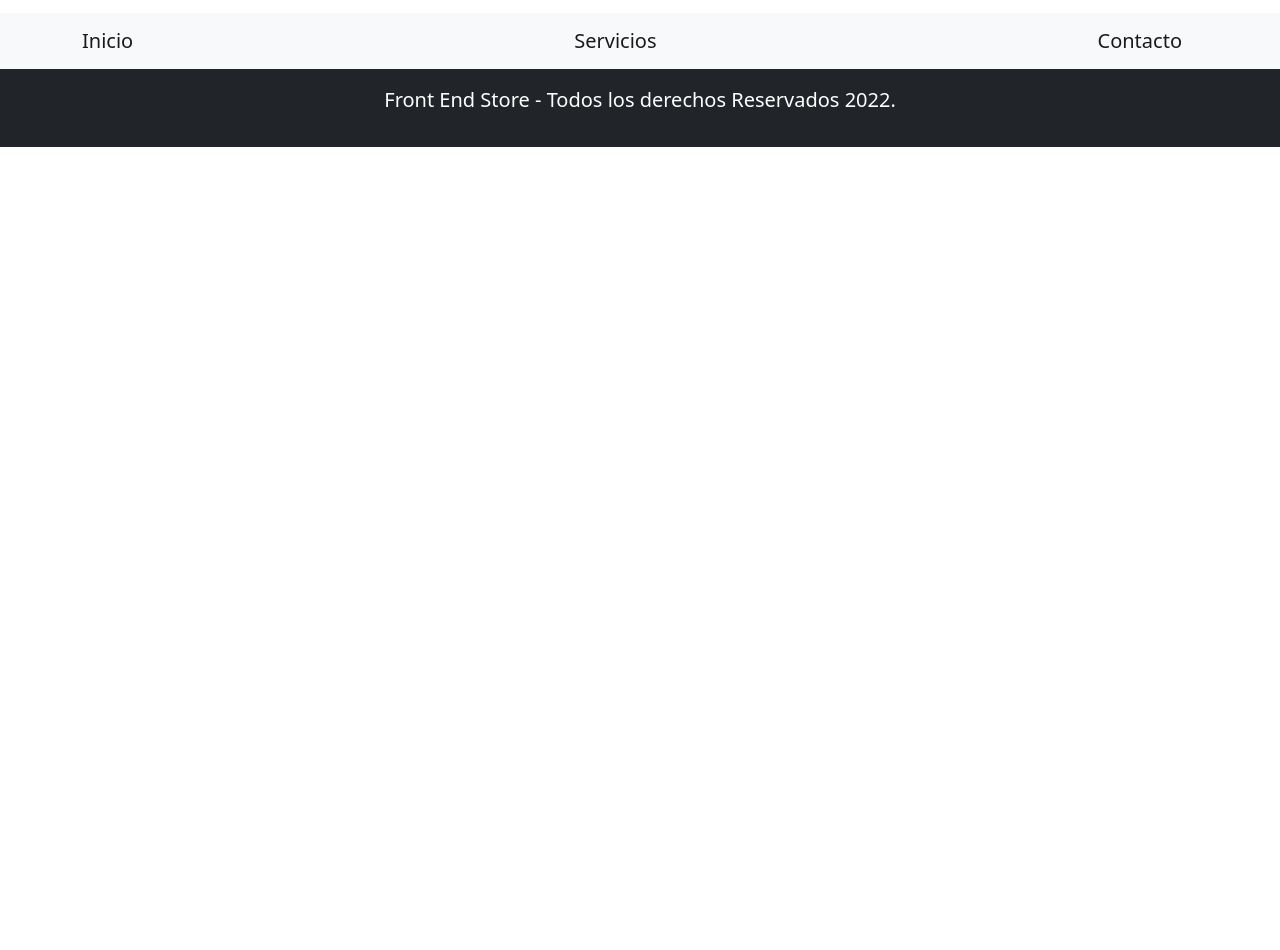
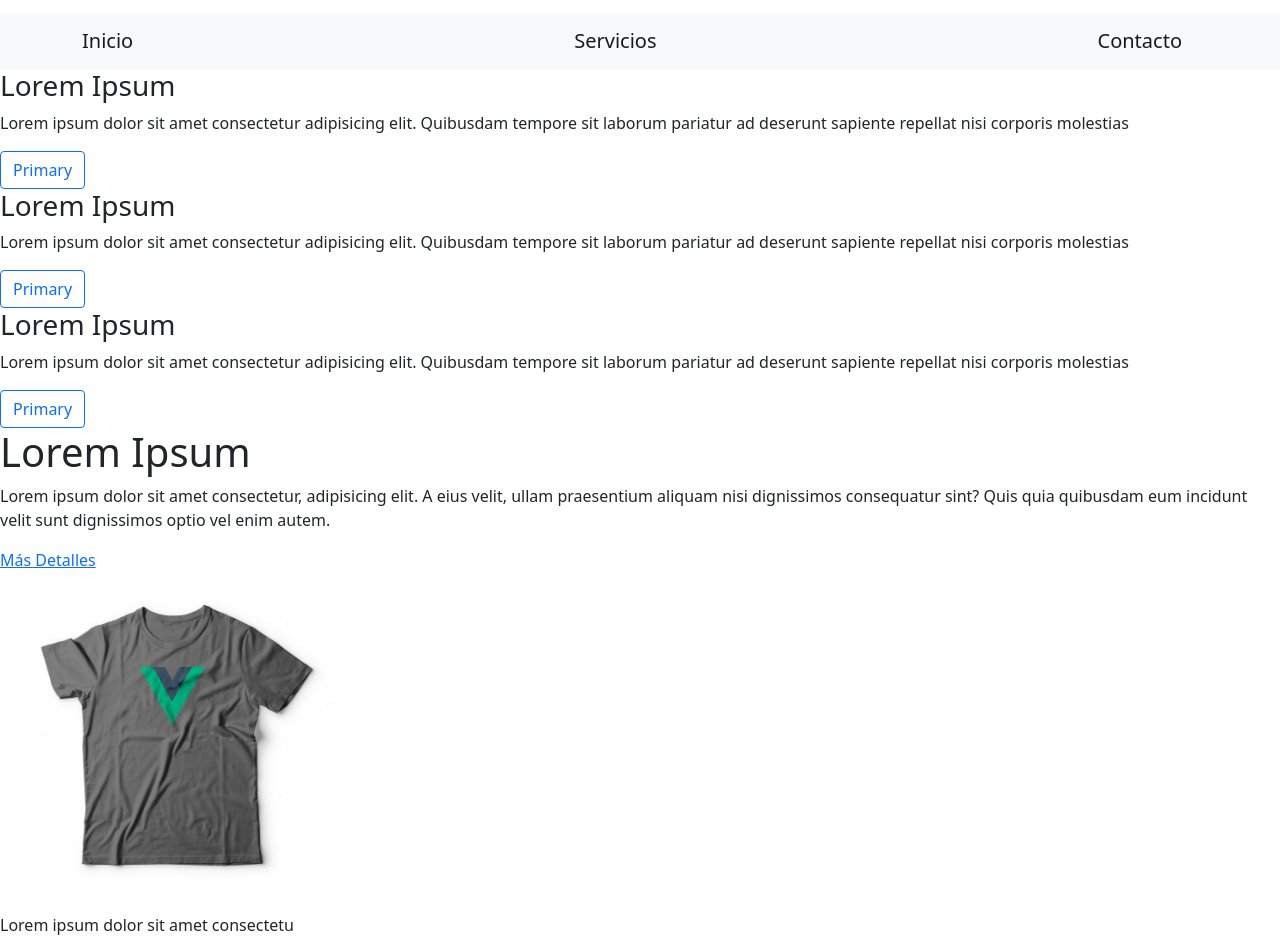
Before and after one commit to MarvinBrenes29/Laboratorio1, a plain HTML site: page servicios.html in a window 1280 px wide. Shown: the part 140-1090 px from the top of the page. Before the commit the page ends 800 px from the top, so only its background shows below. Drawn offline with nearby package versions, Linux system fonts and the light colour scheme.

Commit message:
HTML Finalizado

```diff
--- a/servicios.html
+++ b/servicios.html
@@ -21,12 +21,112 @@
 
     <div class="bg-light">
         <nav class="container navbar navbar-light mt-3 ">
-            <a class="navbar-brand">Inicio</a>
+            <a href="index.html" class="navbar-brand">Inicio</a>
             <a href="servicios.html" class="navbar-brand">Servicios</a>
             <a href="contactenos.html" class="navbar-brand">Contacto</a>
         </nav>
     </div>
 
+    <section>
+        <div>
+            <div>
+                <h3>Lorem Ipsum</h3>
+                <p>Lorem ipsum dolor sit amet consectetur adipisicing elit. Quibusdam tempore sit laborum pariatur ad
+                    deserunt sapiente repellat nisi corporis molestias</p>
+                <button type="button" class="btn btn-outline-primary">Primary</button>
+            </div>
+            <!--INFO-->
+
+            <div>
+                <h3>Lorem Ipsum</h3>
+                <p>Lorem ipsum dolor sit amet consectetur adipisicing elit. Quibusdam tempore sit laborum pariatur ad
+                    deserunt sapiente repellat nisi corporis molestias</p>
+                <button type="button" class="btn btn-outline-primary">Primary</button>
+            </div>
+            <!--INFO-->
+
+            <div>
+                <h3>Lorem Ipsum</h3>
+                <p>Lorem ipsum dolor sit amet consectetur adipisicing elit. Quibusdam tempore sit laborum pariatur ad
+                    deserunt sapiente repellat nisi corporis molestias</p>
+                <button type="button" class="btn btn-outline-primary">Primary</button>
+            </div>
+            <!--INFO-->
+        </div>
+    </section>
+
+    <main>
+        <div>
+            <div>
+                <h1>Lorem Ipsum</h1>
+                <p>Lorem ipsum dolor sit amet consectetur, adipisicing elit. A eius velit, ullam praesentium aliquam
+                    nisi dignissimos consequatur sint? Quis quia quibusdam eum incidunt velit sunt dignissimos optio vel
+                    enim autem.</p>
+                <a href="#">Más Detalles</a>
+            </div>
+
+            <div class="grid">
+                <div class="producto">
+                    <img src="img/1.jpg" alt="camisa 1">
+                    <p>Lorem ipsum dolor sit amet consectetu</p>
+                </div>
+                <!--.producto-->
+
+                <div class="producto">
+                    <img src="img/1.jpg" alt="camisa 1">
+                    <p>Lorem ipsum dolor sit amet consectetu</p>
+                </div>
+                <!--.producto-->
+
+                <div class="producto">
+                    <img src="img/1.jpg" alt="camisa 1">
+                    <p>Lorem ipsum dolor sit amet consectetu</p>
+                </div>
+                <!--.producto-->
+
+                <div class="producto">
+                    <img src="img/1.jpg" alt="camisa 1">
+                    <p>Lorem ipsum dolor sit amet consectetu</p>
+                </div>
+                <!--.producto-->
+
+                <div class="producto">
+                    <img src="img/1.jpg" alt="camisa 1">
+                    <p>Lorem ipsum dolor sit amet consectetu</p>
+                </div>
+                <!--.producto-->
+
+                <div class="producto">
+                    <img src="img/1.jpg" alt="camisa 1">
+                    <p>Lorem ipsum dolor sit amet consectetu</p>
+                </div>
+                <!--.producto-->
+
+                <div class="producto">
+                    <img src="img/1.jpg" alt="camisa 1">
+                    <p>Lorem ipsum dolor sit amet consectetu</p>
+                </div>
+                <!--.producto-->
+
+                <div class="producto">
+                    <img src="img/1.jpg" alt="camisa 1">
+                    <p>Lorem ipsum dolor sit amet consectetu</p>
+                </div>
+                <!--.producto-->
+
+                <div class="producto">
+                    <img src="img/1.jpg" alt="camisa 1">
+                    <p>Lorem ipsum dolor sit amet consectetu</p>
+                </div>
+                <!--.producto-->
+
+            </div>
+
+
+
+        </div>
+
+    </main>
 
     <footer class="p-3 bg-dark text-white text-center position-relative">
         <div class="container">
```
Also changed, not shown: index.html (+46 -20 lines).
